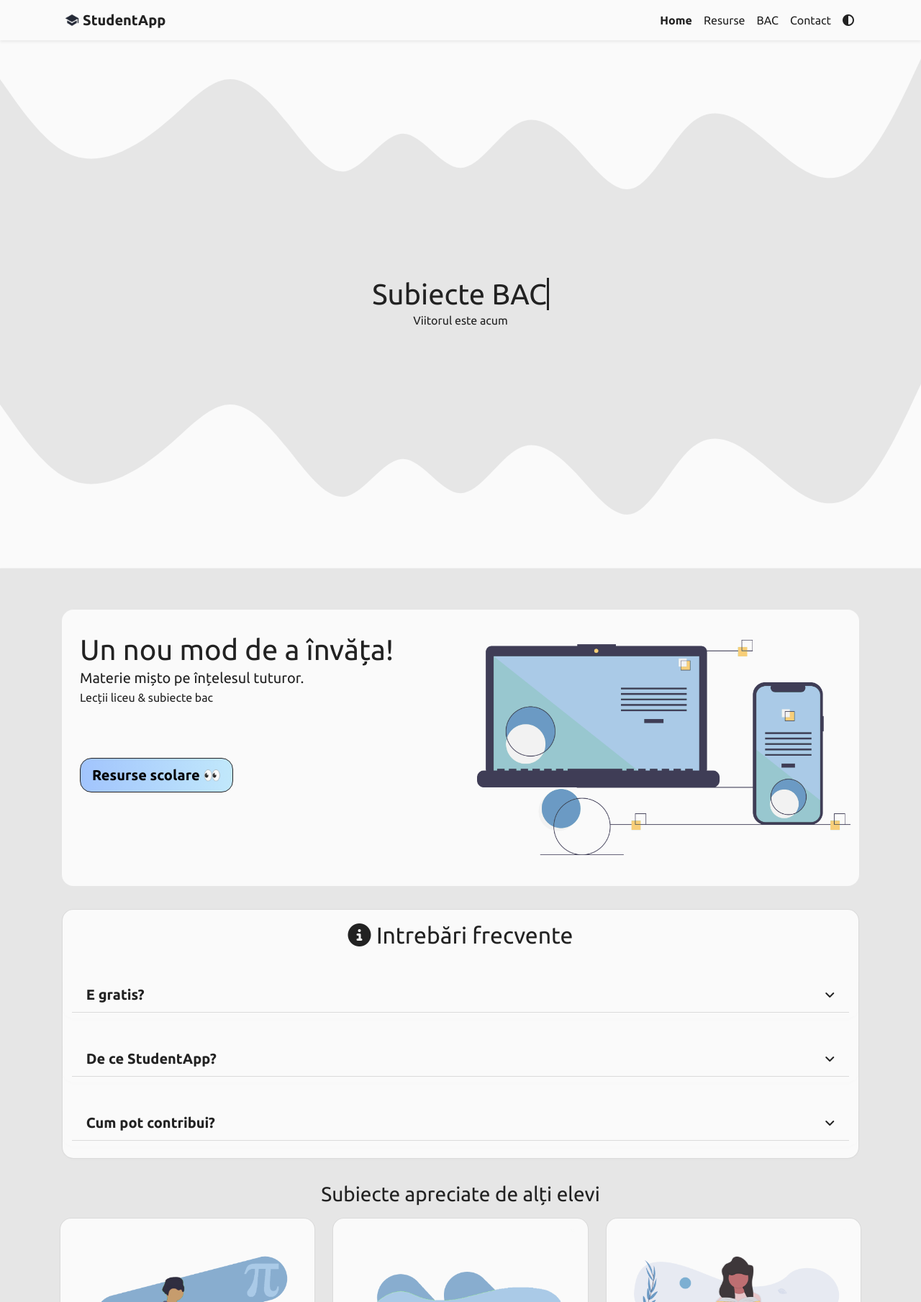
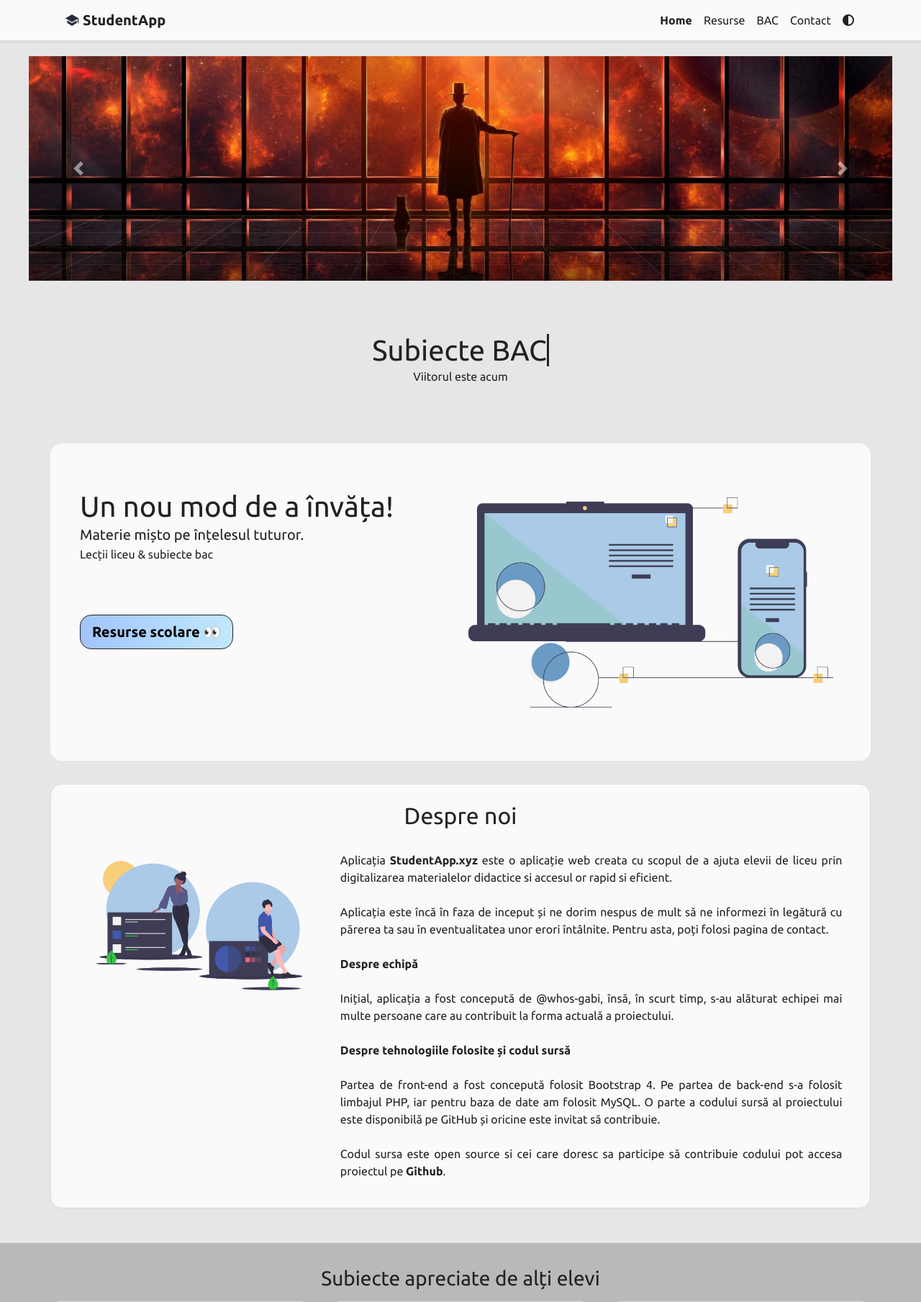
Before and after one commit to StudentAppRO/StudentApp-beta-old, a PHP site: page / in a window 1280 px wide. Shown: the top 1809 px of the page at 72% size. Run offline with PHP 8.4, Linux system fonts and the light colour scheme; a stand-in replaces the project's code that opens the database connection; some libraries are stand-ins or nearby versions.

Commit message:
Clean code - CSS update

```diff
--- a/inc/variables.php
+++ b/inc/variables.php
@@ -92,7 +92,7 @@ $content = array(
             'year' => "11",
             'bac' => true,
             'id'=>uniqid()
-        ),
+        )
     ),
     //fizica - 3
     "3"=>array(
@@ -106,6 +106,7 @@ $content = array(
         array(
             'name' => "Legile lui Kirchhoff",
             'path' => "DB/fizica/legile_kirchhoff.pdf",
+            'quiz' => 'https://docs.google.com/forms/d/e/1FAIpQLSfcd8WKSpYm9xMVooDJW5nc89kpcct2kide9beDeOs6kPAbKg/viewform?embedded=true',
             'year' => "10",
             'bac' => true,
             'id'=>uniqid()
@@ -117,6 +118,14 @@ $content = array(
             'bac' => false,
             'id'=>uniqid()
         ),
+        array(
+            'name' => "Test",
+            'path' => "DB/fizica/Gruparea_rezistoarelor.pdf",
+            'quiz' => 'https://docs.google.com/forms/d/e/1FAIpQLSfcd8WKSpYm9xMVooDJW5nc89kpcct2kide9beDeOs6kPAbKg/viewform?embedded=true',
+            'year' => "12",
+            'bac' => true,
+            'id'=>uniqid()
+        )
     ),
     //romana - 5
     "5"=>array(
@@ -140,7 +149,7 @@ $content = array(
             'year' => "12",
             'bac' => true,
             'id'=>uniqid()
-        ),
+        )
     ),
     //engleza -6
     // "6"=>array(
@@ -198,7 +207,7 @@ $content = array(
         ),
         array(
             'name' => "Teorie Informatică BAC",
-            'path' => "DB/info/Teorie_Informatică_bac_4.pdf",
+            'path' => "DB/info/Teorie_Informatică_bac_4.pdf",
             'year' => "12",
             'bac' => true,
             'id'=>uniqid()
@@ -217,7 +226,7 @@ $content = array(
             'bac' => true,
             'id'=>uniqid()
         )
-    ),
+    )
 
 ); //
 
--- a/index.php
+++ b/index.php
@@ -1,13 +1,13 @@
 <?php
 $links = "";
-require $links.'inc/variables.php';
+require $links . 'inc/variables.php';
 ?>
 <!DOCTYPE html>
 <html lang="ro">
 
 <head>
     <?php
-    include $links.'inc/head.php';
+    include $links . 'inc/head.php';
     ?>
 </head>
 
@@ -19,16 +19,35 @@ require $links.'inc/variables.php';
     <!--Content start-->
 
     <?php
-    include $links.'inc/header.php';
+    include $links . 'inc/header.php';
     ?>
 
 
     <main role="main">
-        <svg xmlns="http://www.w3.org/2000/svg" viewBox="0 0 1440 320">
-            <path class="waves" fill-opacity="1" d="M0,64L15,85.3C30,107,60,149,90,170.7C120,192,150,192,180,181.3C210,171,240,149,270,122.7C300,96,330,64,360,64C390,64,420,96,450,133.3C480,171,510,213,540,208C570,203,600,149,630,149.3C660,149,690,203,720,202.7C750,203,780,149,810,133.3C840,117,870,139,900,170.7C930,203,960,245,990,234.7C1020,224,1050,160,1080,133.3C1110,107,1140,117,1170,138.7C1200,160,1230,192,1260,208C1290,224,1320,224,1350,192C1380,160,1410,96,1425,64L1440,32L1440,0L1425,0C1410,0,1380,0,1350,0C1320,0,1290,0,1260,0C1230,0,1200,0,1170,0C1140,0,1110,0,1080,0C1050,0,1020,0,990,0C960,0,930,0,900,0C870,0,840,0,810,0C780,0,750,0,720,0C690,0,660,0,630,0C600,0,570,0,540,0C510,0,480,0,450,0C420,0,390,0,360,0C330,0,300,0,270,0C240,0,210,0,180,0C150,0,120,0,90,0C60,0,30,0,15,0L0,0Z"></path>
-        </svg>
-
-        <div class=" my-5 justify-content-center">
+        <div class="container-fluid">
+            <div id="carouselExampleControls" class="carousel slide" data-ride="carousel">
+                <div class="carousel-inner">
+                    <div class="carousel-item active">
+                        <img class="d-block w-100" src="src/assets/images/carusel_test.jpg" alt="First slide">
+                    </div>
+                    <div class="carousel-item">
+                        <img class="d-block w-100" src="src/assets/images/carusel_test.jpg" alt="Second slide">
+                    </div>
+                    <div class="carousel-item">
+                        <img class="d-block w-100" src="src/assets/images/carusel_test.jpg" alt="Third slide">
+                    </div>
+                </div>
+                <a class="carousel-control-prev" href="#carouselExampleControls" role="button" data-slide="prev">
+                    <span class="carousel-control-prev-icon" aria-hidden="true"></span>
+                    <span class="sr-only">Previous</span>
+                </a>
+                <a class="carousel-control-next" href="#carouselExampleControls" role="button" data-slide="next">
+                    <span class="carousel-control-next-icon" aria-hidden="true"></span>
+                    <span class="sr-only">Next</span>
+                </a>
+            </div>
+        </div>
+        <div class="my-5 justify-content-center">
             <div class="col-12 text-center">
                 <h1 class="typewrite" data-period="2000" data-type='[ " Student App", " Subiecte BAC"]'>
                     Student App
@@ -39,21 +58,15 @@ require $links.'inc/variables.php';
                 <p>Viitorul este acum</p>
             </div>
         </div>
-
-        <svg xmlns="http://www.w3.org/2000/svg" viewBox="0 0 1440 320">
-            <path class="waves" fill-opacity="1" d="M0,64L15,85.3C30,107,60,149,90,170.7C120,192,150,192,180,181.3C210,171,240,149,270,122.7C300,96,330,64,360,64C390,64,420,96,450,133.3C480,171,510,213,540,208C570,203,600,149,630,149.3C660,149,690,203,720,202.7C750,203,780,149,810,133.3C840,117,870,139,900,170.7C930,203,960,245,990,234.7C1020,224,1050,160,1080,133.3C1110,107,1140,117,1170,138.7C1200,160,1230,192,1260,208C1290,224,1320,224,1350,192C1380,160,1410,96,1425,64L1440,32L1440,320L1425,320C1410,320,1380,320,1350,320C1320,320,1290,320,1260,320C1230,320,1200,320,1170,320C1140,320,1110,320,1080,320C1050,320,1020,320,990,320C960,320,930,320,900,320C870,320,840,320,810,320C780,320,750,320,720,320C690,320,660,320,630,320C600,320,570,320,540,320C510,320,480,320,450,320C420,320,390,320,360,320C330,320,300,320,270,320C240,320,210,320,180,320C150,320,120,320,90,320C60,320,30,320,15,320L0,320Z"></path>
-        </svg>
         <hr />
         <!-- main container  -->
         <div class="container">
             <!-- Row start-->
-
             <div class="row">
                 <div class="col-12">
-                    <br>
                     <div class="jumbotron bg-glass">
-                        <div class="row pl-4">
-                            <div class=" col-12 col-lg-6 mx-0">
+                        <div class="row px-4">
+                            <div class=" col-12 col-lg-6">
                                 <h1 class="display-5">Un nou mod de a învăța!</h1>
                                 <p class="lead">Materie mișto pe înțelesul tuturor.</p>
                                 <!-- <hr class="my-4"> -->
@@ -67,29 +80,122 @@ require $links.'inc/variables.php';
                                 </div>
                                 <br><br>
                             </div>
-
                             <div class="col-12 col-lg-6 text-center mx-0">
                                 <img class="mx-auto" src="src/assets/images/landing_page.png" alt="">
-
                             </div>
                         </div>
                     </div>
                 </div>
             </div>
+        </div>
+        <div class="container">
+            <div class="row">
+                <div class="col-12">
+                    <div class="card">
+                        <div class="mx-auto my-3">
+                            <h2>Despre noi</h2>
+                        </div>
+                        <div class="row mx-3">
+                            <div class="col-12 col-md-4 col-lg-4 cardx">
+                                <img class="" src="src/assets/images/about_us.png" alt="">
 
-            <div class="row mx-3">
-                <div class="col-sm-12 col-12 col-lg-12">
+                            </div>
+                            <div class="col-12 col-md-8 col-lg-8 cardx">
+                                <p class="card-body t-align">
 
+                                    Aplicația <a href="http://studentapp.xyz"><strong>StudentApp.xyz</strong></a> este o
+                                    aplicație web creata cu scopul de a ajuta elevii de liceu prin digitalizarea
+                                    materialelor didactice si accesul or rapid si eficient.
+                                    <br><br>
+                                    Aplicația este încă în faza de inceput și ne dorim nespus de mult să ne informezi în
+                                    legătură cu părerea ta sau în eventualitatea unor erori întâlnite. Pentru asta, poți
+                                    folosi pagina de contact.
+                                    <br><br>
+                                    <strong>Despre echipă</strong>
+                                    <br><br>
+                                    Inițial, aplicația a fost concepută de @whos-gabi, însă, în scurt timp, s-au
+                                    alăturat echipei mai multe persoane care au contribuit la forma actuală a
+                                    proiectului.
+                                    <br><br>
+                                    <strong>Despre tehnologiile folosite și codul sursă</strong>
+                                    <br><br>
+                                    Partea de front-end a fost concepută folosit Bootstrap 4. Pe partea de back-end s-a
+                                    folosit limbajul PHP, iar pentru baza de date am folosit MySQL. O parte a codului
+                                    sursă al proiectului este disponibilă pe GitHub și oricine este invitat să
+                                    contribuie.
+                                    <br><br>
+                                    Codul sursa este open source si cei care doresc sa participe să contribuie codului
+                                    pot accesa proiectul pe <a
+                                        href="https://github.com/StudentAppRO/StudentApp"><strong>Github</strong></a>.
+                                </p>
+                            </div>
+                        </div>
+                    </div>
+                </div>
+            </div>
+        </div>
+        <div class="container-fluid my-5" style="background-color: var(--zen-bg);">
+            <div class="container" style="background-color: transparent;">
                 <div class="row">
-
+                    <div class="col-12 card-blank my-3 ">
+                        <div class="text-center mx-auto my-3">
+                            <h3>Subiecte apreciate de alți elevi</h3>
+                        </div>
+                        <div class="row">
+                            <div class=" col-12 col-md-4 col-lg-4 cardx  ">
+                                <div class="card shadow-sm">
+                                    <img src="src/assets/images/math.png" class="img-fluid" alt="Responsive image " />
+                                    <div class="card-body">
+                                        <div class="d-flex flex-wrap align-items-center">
+                                            <a href="resources/subject?subject=1"
+                                                class="btn btn-success btn-block">Matematica</a>
+                                        </div>
+                                    </div>
+                                </div>
+                            </div>
+                            <div class=" col-12 col-md-4 col-lg-4 cardx ">
+                                <div class="card shadow-sm ">
+                                    <img src="src/assets/images/coding.png " class="img-fluid"
+                                        alt="Responsive image " />
+                                    <div class="card-body">
+                                        <div class="d-flex flex-wrap align-items-center">
+                                            <a href="resources/subject?subject=7"
+                                                class="btn btn-success btn-block">Informatica</a>
+                                        </div>
+                                    </div>
+                                </div>
+                            </div>
+                            <div class=" col-12 col-md-4 col-lg-4 cardx ">
+                                <div class="card shadow-sm">
+                                    <img src="src/assets/images/lectures.png " class="img-fluid"
+                                        alt="Responsive image " />
+                                    <div class="card-body">
+                                        <div class="d-flex flex-wrap align-items-center">
+                                            <a href="resources/subject?subject=5"
+                                                class="btn btn-success btn-block">Limba Română</a>
+                                        </div>
+                                    </div>
+                                </div>
+                            </div>
+                            <div class=" col-12 col-md-4 col-lg-4 mx-auto w-100">
+                                <h5 class="d-flex flex-wrap align-items-center mb-3 mx-3">
+                                    <!-- <a href="app.php" class="mx-auto"><u>Mai multe...</u></a> -->
+                                    <a href="resources" class="mx-auto btn btn-success btn-block">Mai multe...</a>
+                                </h5>
+                            </div>
+                        </div>
+                    </div>
+                </div>
+            </div>
+        </div>
+        <div class="container">
+            <div class="row">
                 <div class="col-12 card">
-
-                            <h2 class="text-center mx-auto my-3"><i class="fa fa-info-circle"></i> Intrebări frecvente
-                            </h2>
-
+                    <h2 class="text-center mx-auto my-3"><i class="fa fa-info-circle"></i> Intrebări frecvente</h2>
                     <div id="accordion" class=" my-3">
                         <div class="card acc-card">
-                                    <a class="link-no-dec" data-toggle="collapse" data-target="#collapse1" aria-expanded="true" aria-controls="collapseTwo">
+                            <a class="link-no-dec" data-toggle="collapse" data-target="#collapse1" aria-expanded="true"
+                                aria-controls="collapseTwo">
                                 <div class="card-header d-flex justify-content-between
                                         align-items-center" id="headingOne">
                                     <h5>
@@ -109,9 +215,9 @@ require $links.'inc/variables.php';
                             </div>
                         </div>
                         <br>
-
                         <div class="card acc-card">
-                                    <a class="link-no-dec" data-toggle="collapse" data-target="#collapse2" aria-expanded="false" aria-controls="collapseTwo">
+                            <a class="link-no-dec" data-toggle="collapse" data-target="#collapse2" aria-expanded="false"
+                                aria-controls="collapseTwo">
                                 <div class="card-header d-flex justify-content-between
                                         align-items-center" id="headingOne">
                                     <h5>
@@ -125,18 +231,19 @@ require $links.'inc/variables.php';
                             <div id="collapse2" class="collapse" aria-labelledby="headingTwo" data-parent="#accordion">
                                 <div class="card-body">
                                     <p>
-                                                In esenta StudentApp prezinta o colectie de resurse scolare stranse din toate colturile internetului.
+                                        In esenta StudentApp prezinta o colectie de resurse scolare stranse din toate
+                                        colturile internetului.
                                         <br><br>
-                                                In acest mod elevii nu trebuie sa acceseze 20 site-uri diferite pe zi, ci doar unul 🙂
+                                        In acest mod elevii nu trebuie sa acceseze 20 site-uri diferite pe zi, ci doar
+                                        unul 🙂
                                     </p>
                                 </div>
                             </div>
                         </div>
-
                         <br>
-
                         <div class="card acc-card">
-                                    <a class="link-no-dec" data-toggle="collapse" data-target="#collapse3" aria-expanded="false" aria-controls="collapseTwo">
+                            <a class="link-no-dec" data-toggle="collapse" data-target="#collapse3" aria-expanded="false"
+                                aria-controls="collapseTwo">
                                 <div class="card-header d-flex justify-content-between
                                         align-items-center" id="headingOne">
                                     <h5>
@@ -150,113 +257,19 @@ require $links.'inc/variables.php';
                             <div id="collapse3" class="collapse" aria-labelledby="headingTwo" data-parent="#accordion">
                                 <div class="card-body">
                                     <p>
-                                                Proiectul este open source pe <a href="https://github.com/StudentAppRO/StudentApp"><strong>Github</strong></a> si orcine poate lasa un issue pentru problema intampinata de el.
+                                        Proiectul este open source pe <a
+                                            href="https://github.com/StudentAppRO/StudentApp"><strong>Github</strong></a>
+                                        si orcine poate lasa un issue pentru problema intampinata de el.
                                     </p>
                                 </div>
                             </div>
                         </div>
                     </div>
-
-                        </div>
-                    </div>
-
-                    <div class="row">
-                        <div class="col-12 card-blank my-3 ">
-
-                            <div class="text-center mx-auto my-3">
-                                <h3>Subiecte apreciate de alți elevi</h3>
-                            </div>
-
-                            <div class="row">
-
-                                <div class=" col-12 col-md-4 col-lg-4 cardx  ">
-                                    <div class="card shadow-sm">
-                                        <img src="src/assets/images/math.png" class="img-fluid" alt="Responsive image " />
-                                        <div class="card-body">
-                                            <div class="d-flex flex-wrap align-items-center">
-                                                <a href="resources/subject?subject=1" class="btn btn-success btn-block">Matematica</a>
-                                            </div>
-                                        </div>
-                                    </div>
-                                </div>
-
-                                <div class=" col-12 col-md-4 col-lg-4 cardx ">
-                                    <div class="card shadow-sm ">
-                                        <img src="src/assets/images/coding.png " class="img-fluid" alt="Responsive image " />
-                                        <div class="card-body">
-                                            <div class="d-flex flex-wrap align-items-center">
-                                                <a href="resources/subject?subject=7" class="btn btn-success btn-block">Informatica</a>
-                                            </div>
-                                        </div>
-                                    </div>
-                                </div>
-
-                                <div class=" col-12 col-md-4 col-lg-4 cardx ">
-                                    <div class="card shadow-sm">
-                                        <img src="src/assets/images/lectures.png " class="img-fluid" alt="Responsive image " />
-                                        <div class="card-body">
-                                            <div class="d-flex flex-wrap align-items-center">
-                                                <a href="resources/subject?subject=5" class="btn btn-success btn-block">Limba Română</a>
-                                            </div>
-                                        </div>
-                                    </div>
-                                </div>
-
-                                <div class=" col-12 col-md-4 col-lg-4 mx-auto w-100">
-                                    <h5 class="d-flex flex-wrap align-items-center mb-3 mx-3">
-                                        <!-- <a href="app.php" class="mx-auto"><u>Mai multe...</u></a> -->
-                                        <a href="resources" class="mx-auto btn btn-success btn-block">Mai multe...</a>
-
-                                    </h5>
-                                </div>
-
-                            </div>
-                        </div>
-                    </div>
-
-                    <div class="row">
-                        <div class="col-12">
-                            <div class="card">
-                                <div class="mx-auto my-3">
-                                    <h3>Despre noi</h3>
-                                </div>
-
-                                <div class="row mx-3">
-                                    <div class="col-12 col-md-4 col-lg-4 cardx">
-                                        <img class="" src="src/assets/images/about_us.png" alt="">
-
-                                    </div>
-                                    <div class="col-12 col-md-8 col-lg-8 cardx">
-                                        <p class="card-body t-align">
-
-                                            Aplicația <a href="http://studentapp.xyz"><strong>StudentApp.xyz</strong></a> este o aplicație web creata cu scopul de a ajuta elevii de liceu prin digitalizarea materialelor didactice si accesul or rapid si eficient.
-                                            <br><br>
-                                            Aplicația este încă în faza de inceput și ne dorim nespus de mult să ne informezi în legătură cu părerea ta sau în eventualitatea unor erori întâlnite. Pentru asta, poți folosi pagina de contact.
-                                            <br><br>
-                                            <strong>Despre echipă</strong>
-                                            <br><br>
-                                            Inițial, aplicația a fost concepută de @whos-gabi, însă, în scurt timp, s-au alăturat echipei mai multe persoane care au contribuit la forma actuală a proiectului.
-                                            <br><br>
-                                            <strong>Despre tehnologiile folosite și codul sursă</strong>
-                                            <br><br>
-                                            Partea de front-end a fost concepută folosit Bootstrap 4. Pe partea de back-end s-a folosit limbajul PHP, iar pentru baza de date am folosit MySQL. O parte a codului sursă al proiectului este disponibilă pe GitHub și oricine este invitat să contribuie.
-                                            <br><br>
-                                            Codul sursa este open source si cei care doresc sa participe să contribuie codului pot accesa proiectul pe <a href="https://github.com/StudentAppRO/StudentApp"><strong>Github</strong></a>.
-                                        </p>
-                                    </div>
-                                </div>
-
-                            </div>
-                        </div>
-                    </div>
-
-
                 </div>
             </div>
         </div>
     </main>
-
-    <?php include $links.'inc/footer.php'; ?>
+    <?php include $links . 'inc/footer.php'; ?>
 </body>
 
 </html>
--- a/src/assets/CSS/style.css
+++ b/src/assets/CSS/style.css
@@ -19,6 +19,7 @@
   --content-bg: #fafafa;
   --card-border: #d1d4d3;
   --body-bg: #e6e6e6;
+  --zen-bg: #b9b9b9;
   --gray: #505050;
   --lite-gray: #888888;
   --transparent: rgba(0, 0, 0, 0);
@@ -30,6 +31,7 @@
 .dark-mode {
   --text: #e2e2e2;
   --body-bg: #0d1117;
+  --zen-bg: #12171f;
   --content-bg: #161b22;
   --card-border: #ffffff;
   --transparent: rgba(0, 0, 0, 0);
@@ -74,7 +76,7 @@ main {
   display: flex;
   flex-direction: column;
   justify-content: space-between;
-  min-height: 85vh;
+  /* min-height: 85vh; */
   padding-top: 3.3rem;
 }
 
@@ -249,10 +251,10 @@ p.nav-link {
 
 /* this is a card too, just different, dont be racist */
 .jumbotron {
-  padding: 2rem 1rem;
+  /* padding: 2rem 1rem; */
   border-radius: 1rem;
   /* border: 1px solid var(--card-border) !important; */
-  margin: 0rem 1rem 2rem 1rem;
+  /* margin: 0rem 1rem 2rem 1rem; */
 }
 
 .content_card {
```
Also changed, not shown: bac/index.php (+10 -10 lines), resources/index.php (+17 -19 lines), resources/subject/index.php (+15 -25 lines), resources/subject/year/index.php (+60 -17 lines), src/assets/images/carusel_test.jpg (added). Lines whose indentation alone changed are shown as unchanged.
